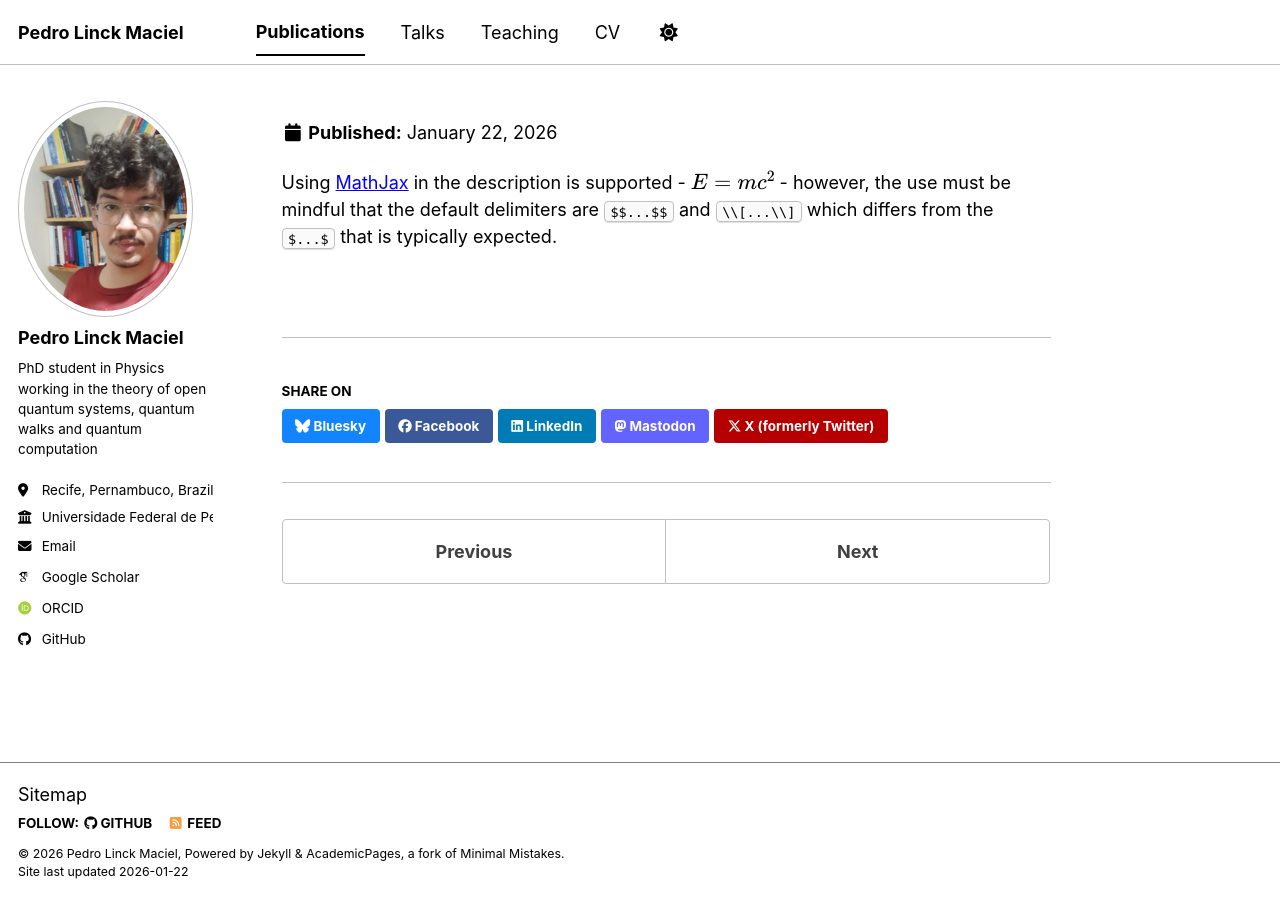
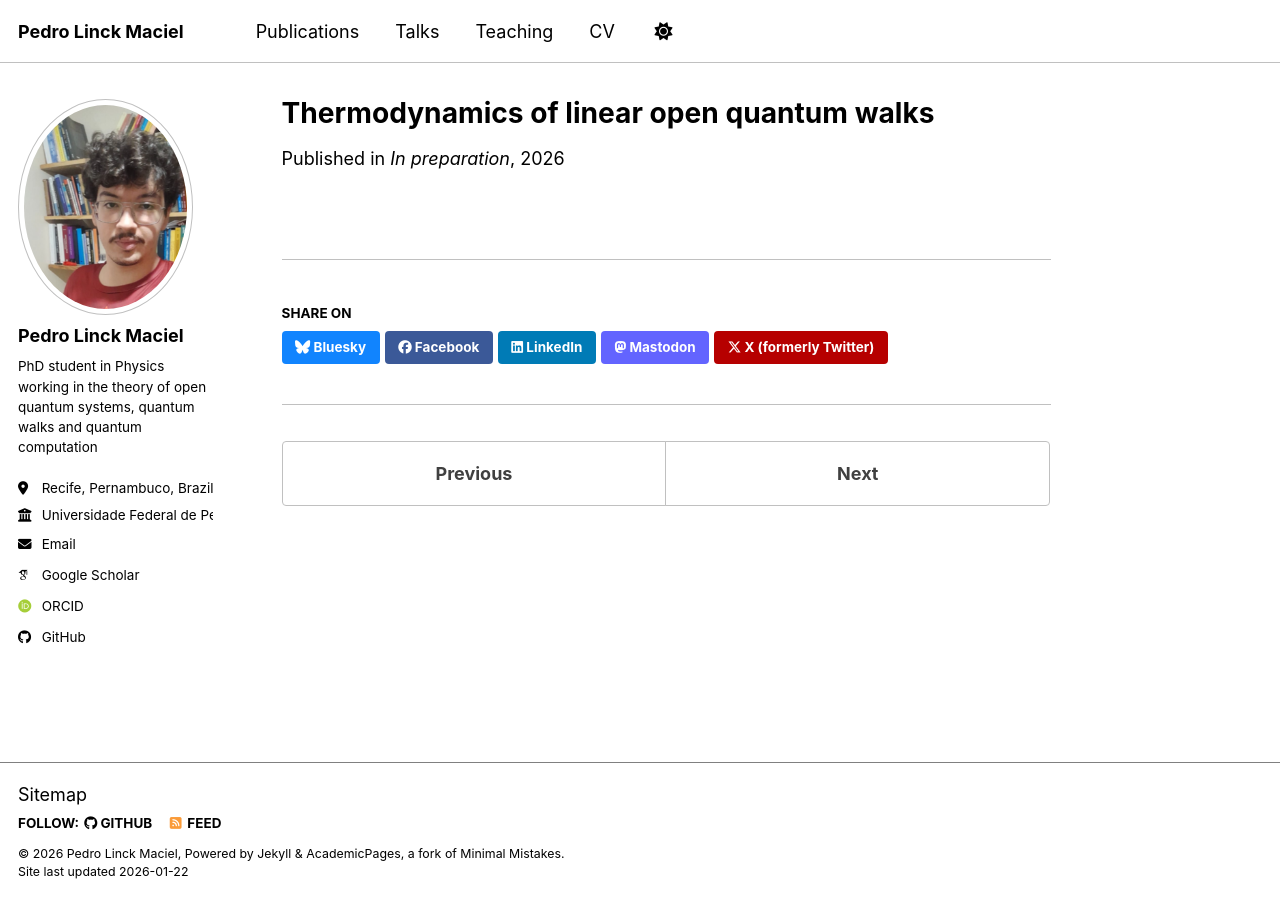
Before and after one commit to pedrolinckm/pedrolinckm.github.io, a Jekyll site: the page built from _publications/thermodynamics-of-linear-open-quantum-walks.md, in a window 1280 px wide. Built offline with Jekyll 4.4.1, drawn with Linux system fonts in a browser that asks for light colours; some web fonts are replaced; a script bundle is joined from its source files by our own code; library files that are not in the unit come from our copies.

Commit message:
Revise publication metadata for thermodynamics paper
Updated publication details for thermodynamics of linear open quantum walks.

```diff
--- a/_publications/thermodynamics-of-linear-open-quantum-walks.md
+++ b/_publications/thermodynamics-of-linear-open-quantum-walks.md
@@ -2,8 +2,9 @@
 title: "Thermodynamics of linear open quantum walks"
 collection: publications
 category: inpreparation
-excerpt: "We study the equilibrium and nonequilibrium thermodynamics of linear open quantum walks."
-citation: 'Pedro Linck and Nadja K. Bernardes
+permalink: /publication/2026-01-22-thermodynamics-of-linear-open-quantum-walks
+excerpt: "In this paper we study the equilibrium and nonequilibrium thermodynamic description of linear open quantum walks."
+date: 2026-01-22
+venue: "In preparation"
+paperurl: ""
 ---
-
-Using [MathJax](https://www.mathjax.org/) in the description is supported - $$E=mc^2$$ - however, the use must be mindful that the default delimiters are `$$...$$` and `\\[...\\]` which differs from the `$...$` that is typically expected.
```
